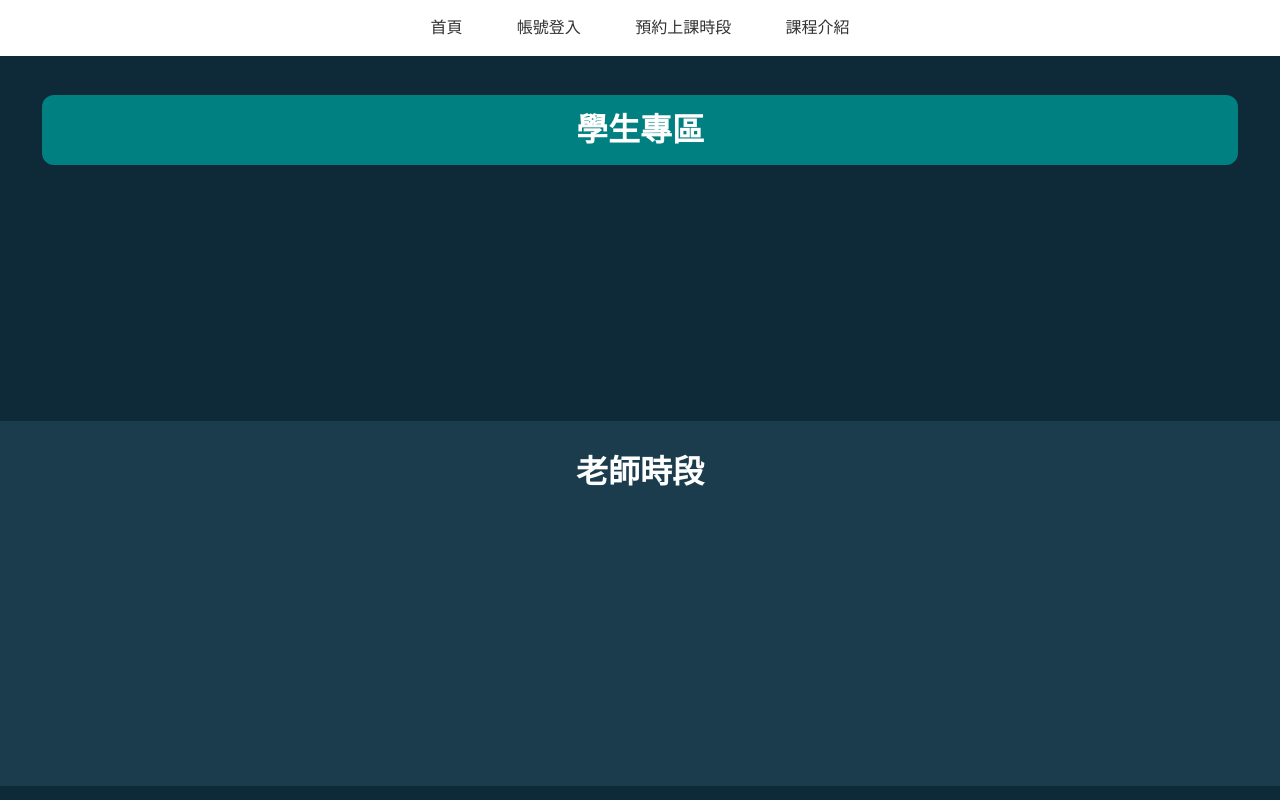
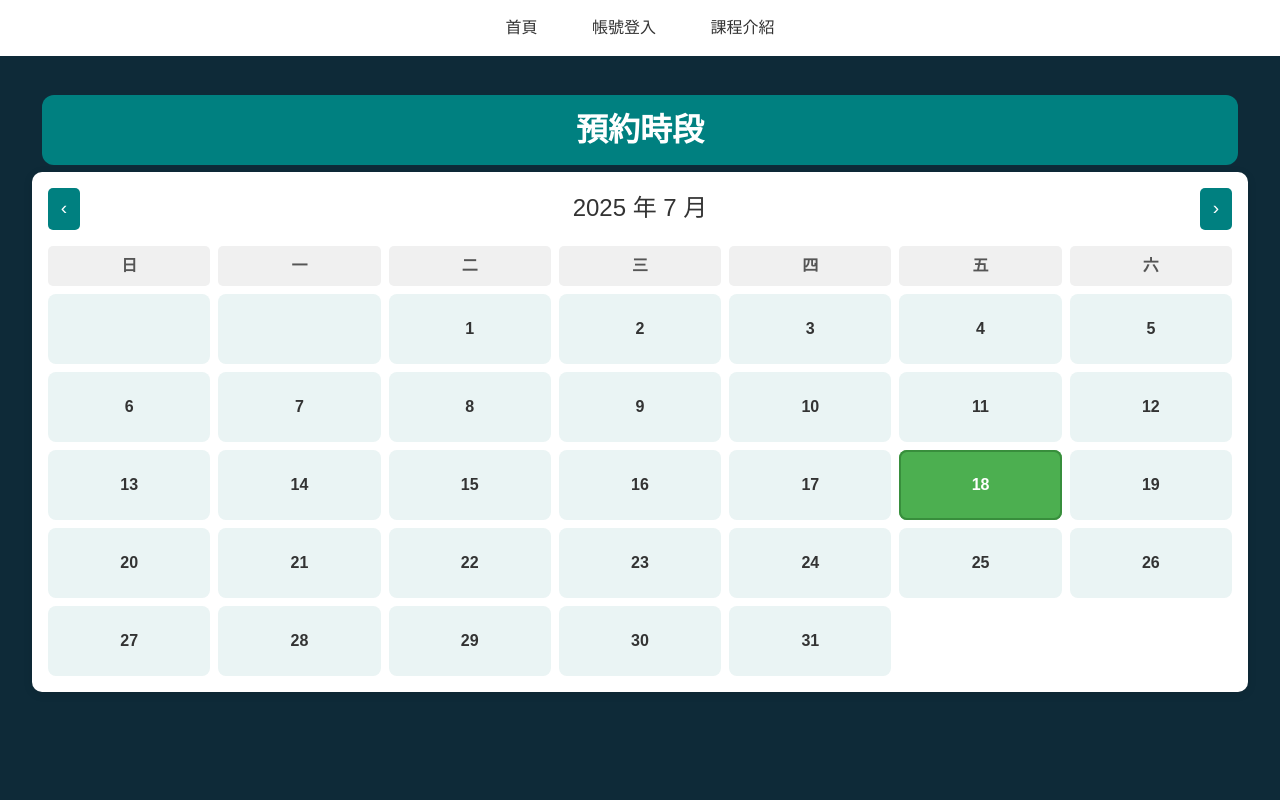
Before and after one commit to tzuchientseng/tutor, a Vue app: page /student-area in a window 1280 px wide. Built offline with nearby package versions, Linux system fonts and the light colour scheme.

Commit message:
feat: ScheduleCalendar.vue

```diff
--- a/src/components/HamburgerButton.vue
+++ b/src/components/HamburgerButton.vue
@@ -41,7 +41,6 @@ onBeforeUnmount(() => {
     <ul v-if="isOpen || isDesktop" class="nav-links">
       <li><RouterLink to="/">首頁</RouterLink></li>
       <li><RouterLink to="/login">帳號登入</RouterLink></li>
-      <li><RouterLink :to="{ name: 'Booking' }">預約上課時段</RouterLink></li>
       <li><RouterLink :to="{ name: 'CourseIntro' }">課程介紹</RouterLink></li>
     </ul>
   </nav>
--- /dev/null
+++ b/src/components/student/ScheduleCalendar.vue
@@ -0,0 +1,189 @@
+<template>
+  <div class="calendar-container">
+    <div class="calendar-header">
+      <button @click="prevMonth">‹</button>
+      <h2>{{ currentYear }} 年 {{ currentMonth + 1 }} 月</h2>
+      <button @click="nextMonth">›</button>
+    </div>
+
+    <div class="calendar-grid">
+      <div class="day-name" v-for="day in weekDays" :key="day">{{ day }}</div>
+      <div
+        class="day-cell"
+        v-for="(day, index) in daysInMonth"
+        :key="index"
+        :class="{ today: isToday(day) }"
+        @click="day && selectDate(day)"
+      >
+        <span v-if="day">{{ day.getDate() }}</span>
+        <span v-else>&nbsp;</span>
+      </div>
+    </div>
+  </div>
+</template>
+
+<script setup lang="ts">
+import { ref, computed } from 'vue'
+
+// 今天的日期
+const today: Date = new Date()
+const currentDate = ref<Date>(new Date())
+
+// 年與月
+const currentYear = computed(() => currentDate.value.getFullYear())
+const currentMonth = computed(() => currentDate.value.getMonth())
+
+// 星期名稱
+const weekDays: string[] = ['日', '一', '二', '三', '四', '五', '六']
+
+// 每月日期格子陣列（含 null 占位）
+const daysInMonth = computed<(Date | null)[]>(() => {
+  const year = currentYear.value
+  const month = currentMonth.value
+  const firstDay = new Date(year, month, 1)
+  const lastDay = new Date(year, month + 1, 0)
+
+  const days: (Date | null)[] = []
+
+  // 加入空格（第一天前的占位）
+  for (let i = 0; i < firstDay.getDay(); i++) {
+    days.push(null)
+  }
+
+  // 加入每一天
+  for (let i = 1; i <= lastDay.getDate(); i++) {
+    days.push(new Date(year, month, i))
+  }
+
+  return days
+})
+
+// 判斷是否為今天
+const isToday = (day: Date | null): boolean => {
+  if (!day) return false
+  return (
+    day.getFullYear() === today.getFullYear() &&
+    day.getMonth() === today.getMonth() &&
+    day.getDate() === today.getDate()
+  )
+}
+
+// 上一個月
+const prevMonth = (): void => {
+  const newDate = new Date(currentDate.value)
+  newDate.setMonth(newDate.getMonth() - 1)
+  currentDate.value = newDate
+}
+
+// 下一個月
+const nextMonth = (): void => {
+  const newDate = new Date(currentDate.value)
+  newDate.setMonth(newDate.getMonth() + 1)
+  currentDate.value = newDate
+}
+
+// 點選日期
+const selectDate = (day: Date) => {
+  alert(`Day：${day.toLocaleDateString()}`)
+}
+</script>
+
+<style scoped>
+.calendar-container {
+  width: 100%;
+  padding: 1rem;
+  border-radius: 10px;
+  background-color: #ffffff;
+  box-shadow: 0 2px 10px rgba(0, 0, 0, 0.1);
+  box-sizing: border-box;
+  overflow-x: auto;
+}
+
+.calendar-header {
+  display: flex;
+  justify-content: space-between;
+  align-items: center;
+  margin-bottom: 1rem;
+}
+
+.calendar-header h2 {
+  margin: 0;
+  font-size: 1.5rem;
+  color: #333;
+}
+
+.calendar-header button {
+  background-color: #008080;
+  color: #fff;
+  border: none;
+  border-radius: 5px;
+  padding: 0.4rem 0.8rem;
+  font-size: 1.2rem;
+  cursor: pointer;
+  transition: background-color 0.3s ease;
+}
+
+.calendar-header button:hover {
+  background-color: #006666;
+}
+
+.calendar-grid {
+  display: grid;
+  grid-template-columns: repeat(7, 1fr);
+  gap: 0.5rem;
+}
+
+.day-name {
+  font-weight: bold;
+  text-align: center;
+  color: #555;
+  padding: 0.5rem 0;
+  background-color: #f0f0f0;
+  border-radius: 5px;
+}
+
+.day-cell {
+  height: 70px;
+  text-align: center;
+  line-height: 70px;
+  background-color: #eaf4f4;
+  border-radius: 8px;
+  cursor: pointer;
+  transition: background-color 0.2s ease;
+  font-weight: bold;
+  color: #333;
+}
+
+.day-cell:hover {
+  background-color: #d0eeee;
+}
+
+.day-cell.today {
+  background-color: #4caf50;
+  color: white;
+  font-weight: bold;
+  box-shadow: 0 0 0 2px #388e3c inset;
+}
+
+/* RWD（手機版） */
+@media (max-width: 768px) {
+  .calendar-header h2 {
+    font-size: 1.2rem;
+  }
+
+  .calendar-header button {
+    font-size: 1rem;
+    padding: 0.3rem 0.6rem;
+  }
+
+  .day-cell {
+    height: 50px;
+    line-height: 50px;
+    font-size: 0.9rem;
+  }
+
+  .day-name {
+    font-size: 0.9rem;
+  }
+}
+</style>
--- a/src/main.ts
+++ b/src/main.ts
@@ -1,7 +1,7 @@
 import { createApp } from 'vue'
 import { createPinia } from 'pinia'
 import App from './App.vue'
-import router from './router'
+import router from './router/index.ts'
 
 import 'bootstrap/dist/css/bootstrap.min.css'
 import 'bootstrap/dist/js/bootstrap.bundle.min.js'
--- a/src/router/index.ts
+++ b/src/router/index.ts
@@ -7,7 +7,7 @@
 //     { path: '/signup', name: 'signup', component: () => import('../views/SignUp.vue') },
 //     { path: '/student-area', name: 'StudentArea', component: () => import('../views/StudentArea.vue') },
 //     { path: '/login', name: 'auth', component: () => import('../views/LoginView.vue') },
-//     { path: '/booking', name: 'Booking', component: () => import('../views/LoginView.vue') },
+//     { path: '/student-progress', name: 'StudentProgress', component: () => import('../views/LoginView.vue') },
 //     { path: '/courses', name: 'CourseIntro', component: () => import('../views/MainView.vue') },
 //   ]
 // })
@@ -18,6 +18,7 @@ import MainView from '../views/MainView.vue'
 import SignUp from '../views/SignUp.vue'
 import StudentArea from '../views/StudentArea.vue'
 import Login from '../views/LoginView.vue'
+import StudentProgress from '../views/LoginView.vue'
 
 // import { useAuthStore } from '@/stores/useAuthStore'
 
@@ -45,14 +46,14 @@ const router = createRouter({
       component: Login,
     },
     {
-      path: '/booking',
-      name: 'Booking',
-      component: Login,
-    },
-    {
       path: '/courses',
       name: 'CourseIntro',
       component: MainView,
+    },
+    {
+      path: '/student-progress',
+      name: 'StudentProgress',
+      component: StudentProgress,
     }
   ],
 })
--- a/src/views/StudentArea.vue
+++ b/src/views/StudentArea.vue
@@ -1,21 +1,18 @@
 <script setup lang="ts">
 import HamburgerNav from '../components/HamburgerButton.vue'
+import ScheduleCalendar from '../components/student/ScheduleCalendar.vue'
 </script>
 
 <template>
   <!-- 導覽列區塊 -->
   <HamburgerNav />
 
-  <!-- 學生專區區塊 -->
-  <section class="main-content student-section">
+  <!-- 時間預約時段區塊 -->
+  <section class="main-content schedule-section">
     <div id="BannerWrapper">
-      <h1 class="title">學生專區</h1>
+      <h1 class="title">預約時段</h1>
     </div>
-  </section>
-
-  <!-- 老師時段區塊 -->
-  <section class="main-content teacher-section">
-    <h1 class="title">老師時段</h1>
+    <ScheduleCalendar />
   </section>
 </template>
 
@@ -48,8 +45,8 @@ import HamburgerNav from '../components/HamburgerButton.vue'
   box-sizing: border-box;
 }
 
-/* 學生專區樣式 */
-.student-section {
+/* 時間預約時段樣式 */
+.schedule-section {
   background-color: #0e2a38;
   min-height: calc(50vh - 35px);
 }
@@ -65,13 +62,6 @@ import HamburgerNav from '../components/HamburgerButton.vue'
   width: calc(100% - 20px);
 }
 
-/* 老師時段樣式 */
-.teacher-section {
-  background-color: #1a3c4d;
-  min-height: calc(50vh - 35px);
-  width: 100%;
-}
-
 .title {
   font-weight: bold;
   font-size: 2rem;
```
Also changed, not shown: src/views/index.ts (deleted, +0 -46 lines), 1 other file (tests, documents, lock files or other folders).
